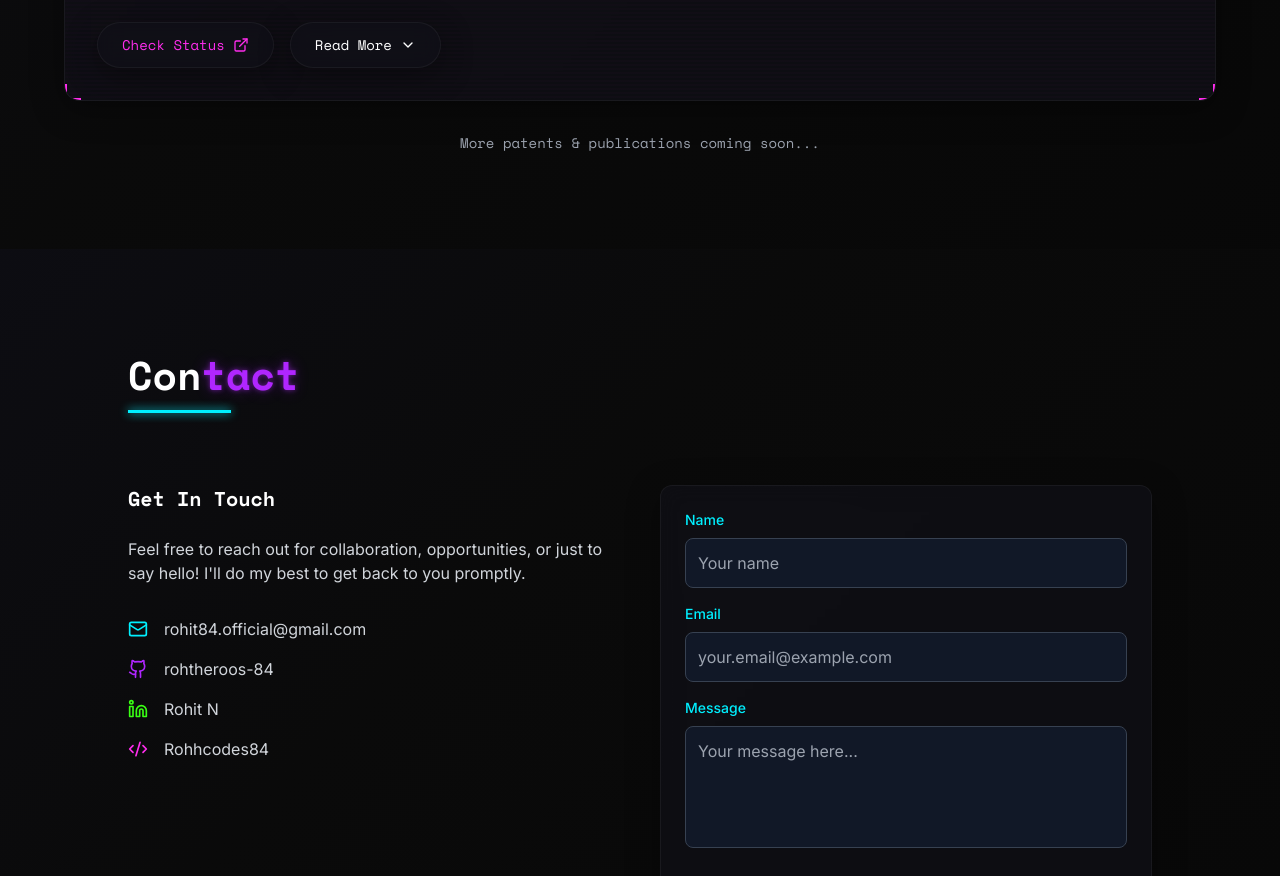
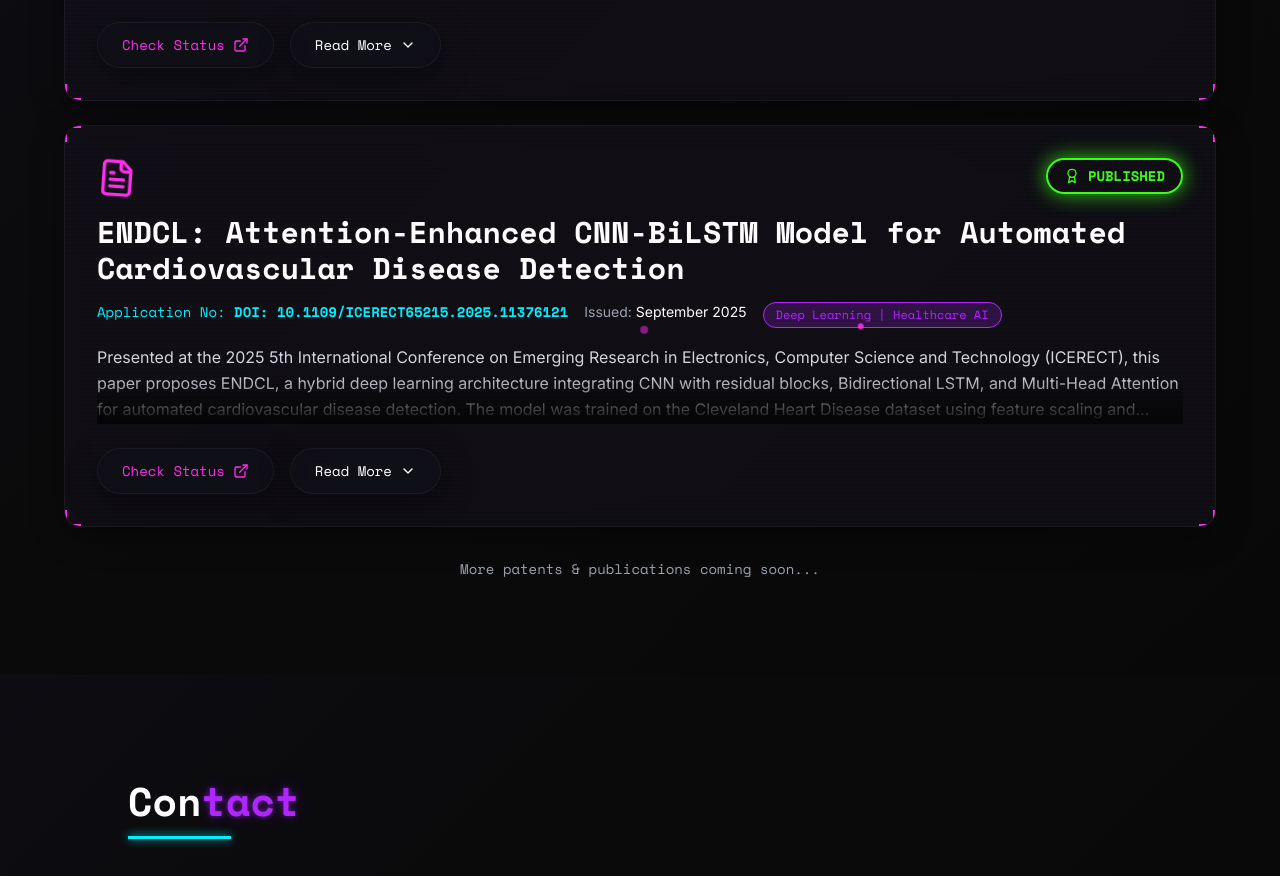
Before and after one commit to rohtheroos-84/RoHiT-bUiLdS, a React (Vite) app: page / in a window 1280 px wide. Shown: the part 8771-9647 px from the top of the page. Built offline with nearby package versions, Linux system fonts and the light colour scheme.

Commit message:
added publication

```diff
--- a/src/components/PatentsPublications.tsx
+++ b/src/components/PatentsPublications.tsx
@@ -21,6 +21,14 @@ const patentsData: Patent[] = [
     description: 'A smart refrigeration system that uses multimodal sensors and AI to detect hidden food items, generate a 3D occupancy map, and perform targeted, zone-specific defrosting only where needed. The system repositions compartments, optimizes cooling, and synchronizes defrost cycles with user cooking schedules for improved efficiency and food preservation.',
     field: 'Mechanical Engineering',
     statusLink: 'https://iprsearch.ipindia.gov.in/PublicSearch/PublicationSearch/ApplicationStatus'
+  },
+  {
+    title: 'ENDCL: Attention-Enhanced CNN-BiLSTM Model for Automated Cardiovascular Disease Detection',
+    applicationNo: 'DOI: 10.1109/ICERECT65215.2025.11376121',
+    dateIssued: 'September 2025',
+    description: 'Presented at the 2025 5th International Conference on Emerging Research in Electronics, Computer Science and Technology (ICERECT), this paper proposes ENDCL, a hybrid deep learning architecture integrating CNN with residual blocks, Bidirectional LSTM, and Multi-Head Attention for automated cardiovascular disease detection. The model was trained on the Cleveland Heart Disease dataset using feature scaling and SMOTE for class balancing. Experimental evaluation demonstrated superior performance over traditional ML models, achieving 92.3% accuracy with strong precision, recall, and F1-score, highlighting its potential for scalable and reliable clinical decision support.',
+    field: 'Deep Learning | Healthcare AI',
+    statusLink: 'https://ieeexplore.ieee.org/abstract/document/11376121'
   }
 ];
 
```
